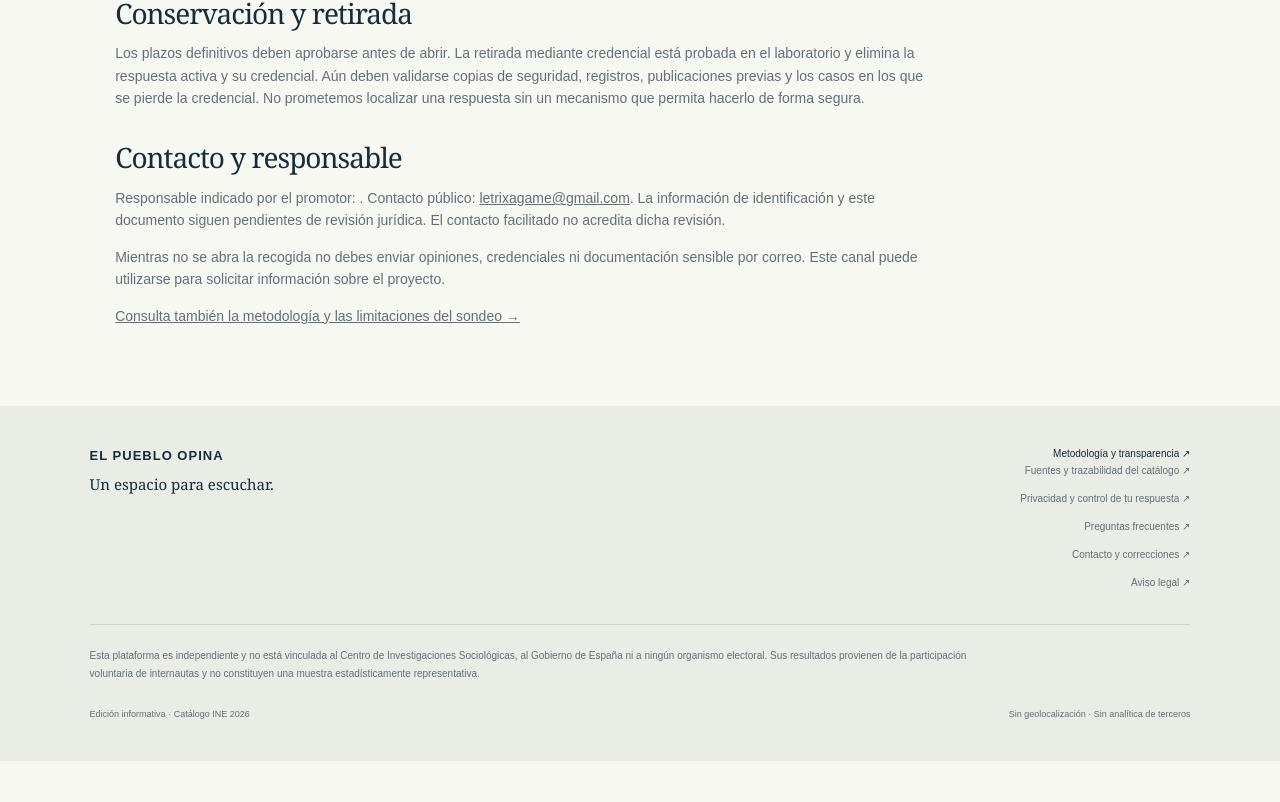
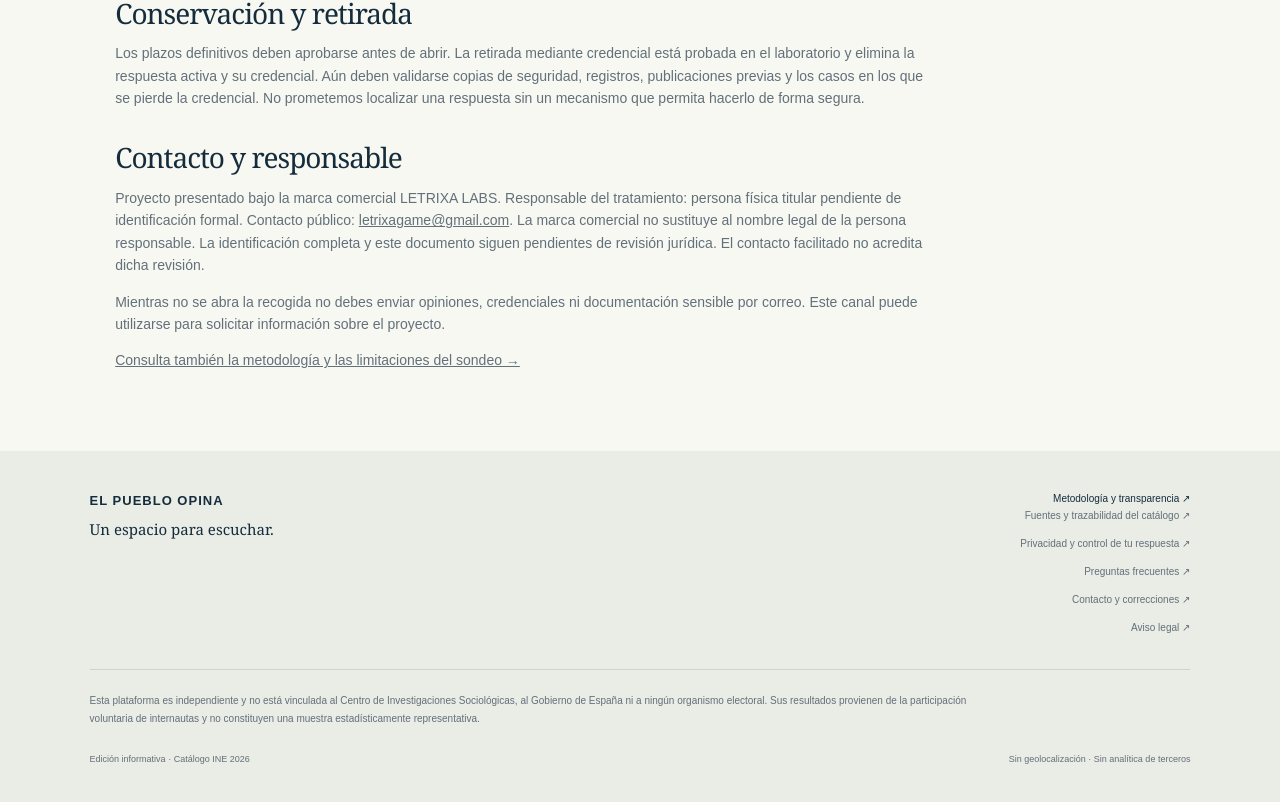
Before and after one commit to InversorIbex/ElCISDELPUEBLO, a Next.js app: page /privacidad in a window 1280 px wide. Shown: the part 1889-2691 px from the top of the page. Before the commit the page ends 2650 px from the top, so only its background shows below. Built offline with nearby package versions, Linux system fonts and the light colour scheme.

Commit message:
Clarify provisional natural-person controller on app/privacidad/page.tsx

```diff
--- a/app/privacidad/page.tsx
+++ b/app/privacidad/page.tsx
@@ -115,11 +115,9 @@ export default function Page() {
         </p>
         <h2>Contacto y responsable</h2>
         <p>
-          Responsable indicado por el promotor: {legalContact.controllerName}.
+          Proyecto presentado bajo la marca comercial {legalContact.tradeName}. Responsable del tratamiento:{" "}{legalContact.controllerName ?? "persona física titular pendiente de identificación formal"}.
           Contacto público:{" "}
-          <a href={`mailto:${legalContact.email}`}>{legalContact.email}</a>. La
-          información de identificación y este documento siguen pendientes de
-          revisión jurídica. El contacto facilitado no acredita dicha revisión.
+          <a href={`mailto:${legalContact.email}`}>{legalContact.email}</a>. La marca comercial no sustituye al nombre legal de la persona responsable. La identificación completa y este documento siguen pendientes de revisión jurídica. El contacto facilitado no acredita dicha revisión.
         </p>
         <p>
           Mientras no se abra la recogida no debes enviar opiniones,
```
